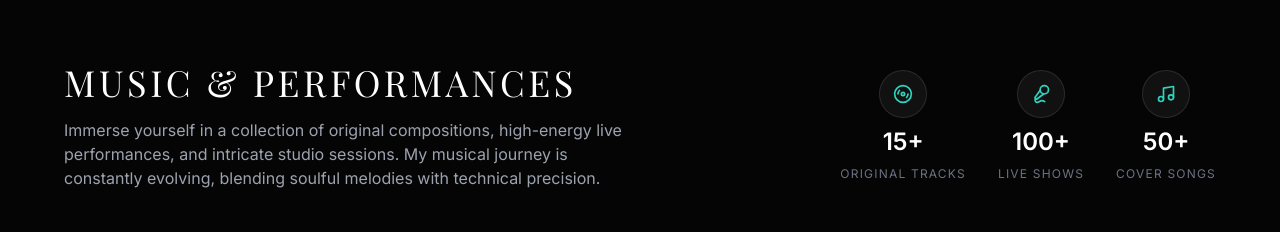
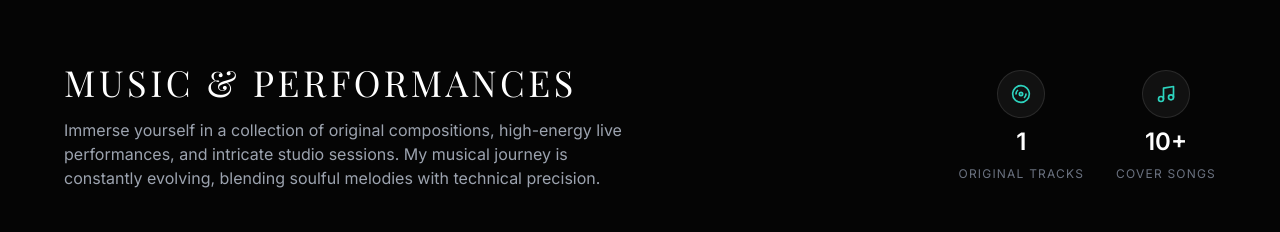
Before and after one commit to chithilamanul1/raviduweb, a Next.js app: page /music in a window 1280 px wide. Shown: the part 163-395 px from the top of the page. Built offline with nearby package versions, Linux system fonts and the light colour scheme.

Commit message:
Update music stats values and remove live shows

```diff
--- a/src/components/Music.tsx
+++ b/src/components/Music.tsx
@@ -6,9 +6,8 @@ import { ChevronLeft, ChevronRight, Play, Disc3, Mic2, Music as MusicIcon } from
 const CHANNEL_URL = 'https://www.youtube.com/@ravindujayathilake'
 
 const stats = [
-  { label: 'Original Tracks', value: '15+', icon: Disc3 },
-  { label: 'Live Shows', value: '100+', icon: Mic2 },
-  { label: 'Cover Songs', value: '50+', icon: MusicIcon },
+  { label: 'Original Tracks', value: '1', icon: Disc3 },
+  { label: 'Cover Songs', value: '10+', icon: MusicIcon },
 ]
 
 const videos = [
```
